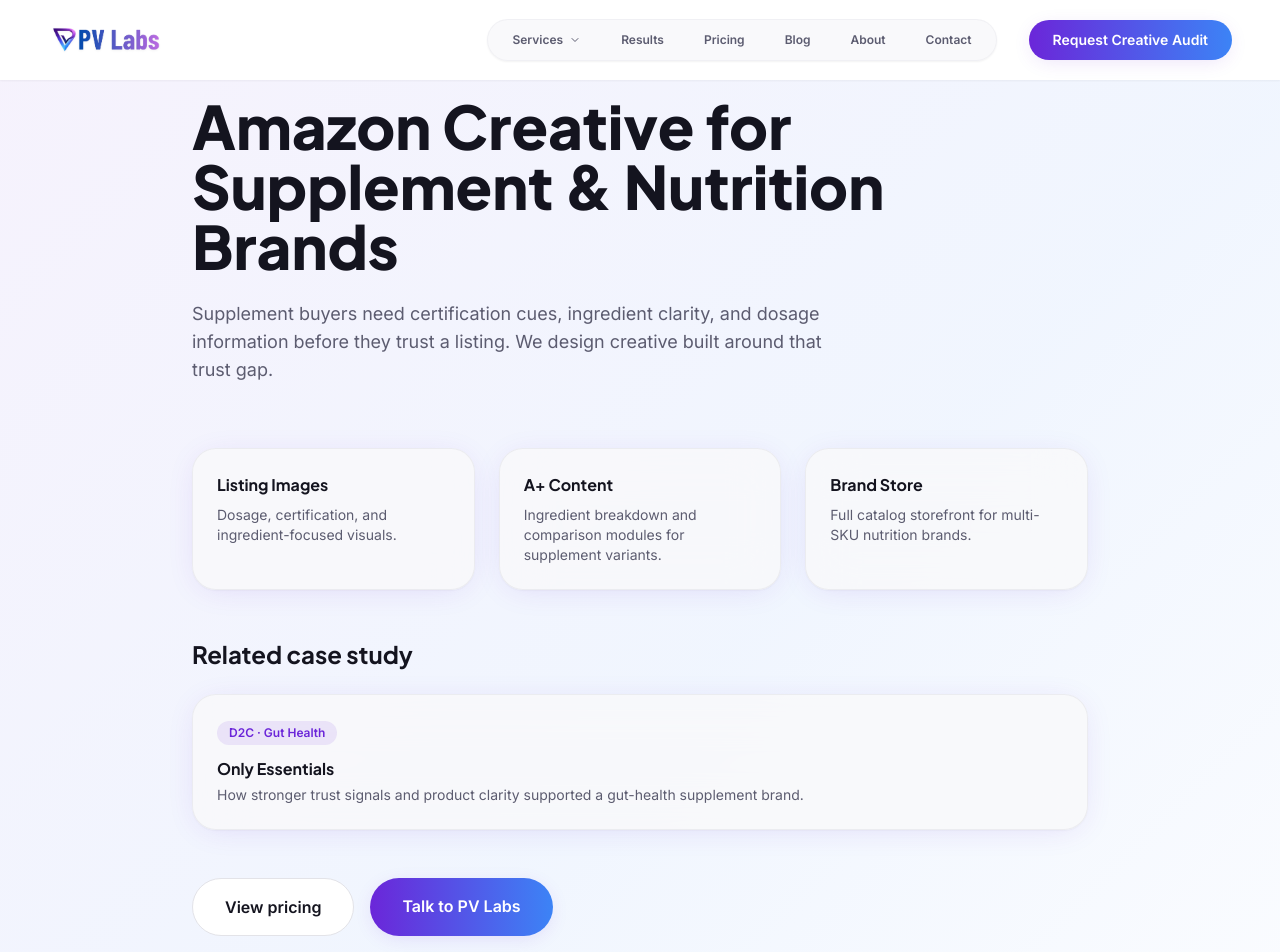
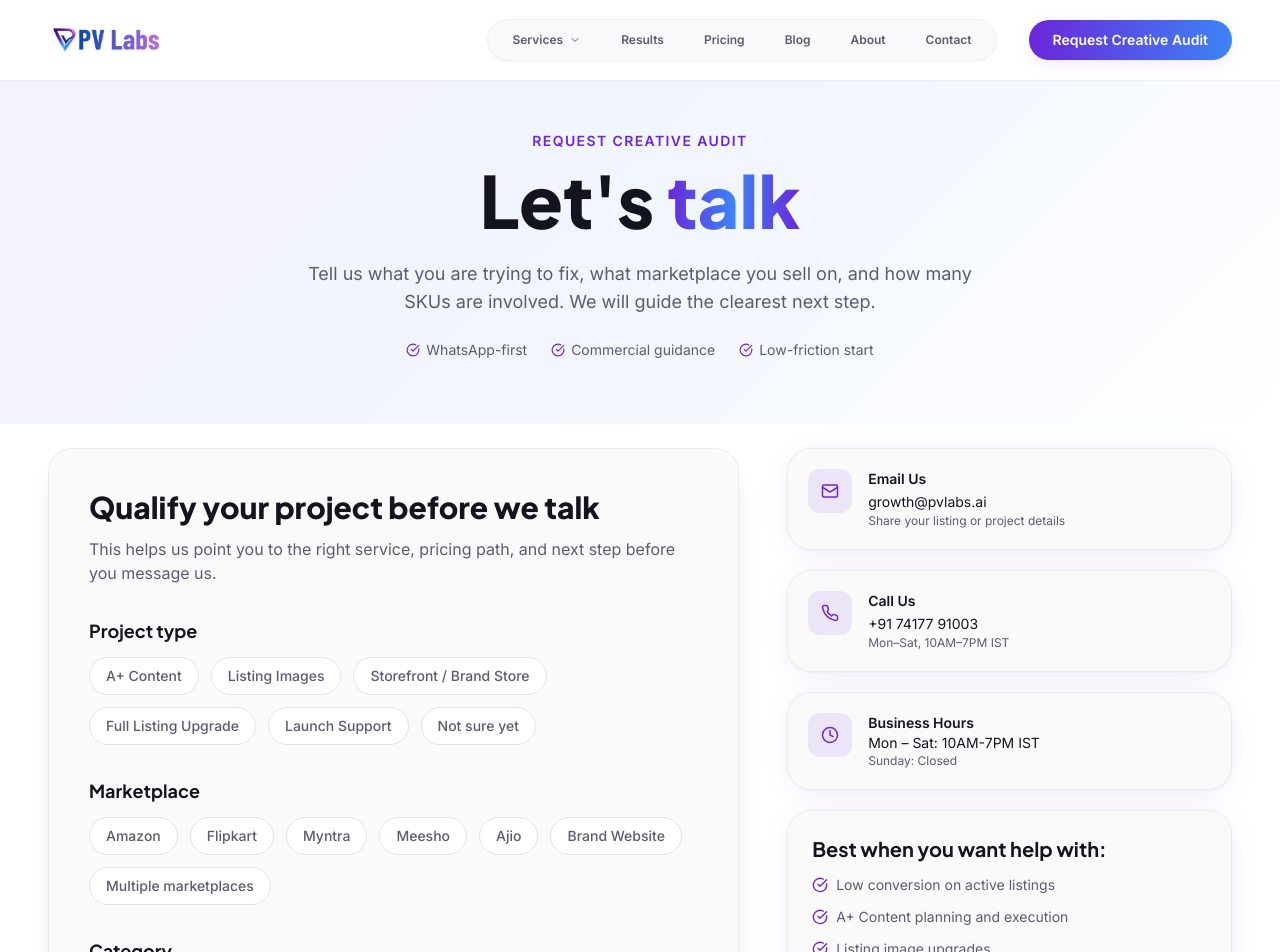
Before and after one commit to tankarsharma/pv-labs-next, a Next.js app: page /industries/supplements-amazon-creative in a window 1280 px wide. Shown: the top 952 px of the page. Built offline with nearby package versions, Linux system fonts and the light colour scheme.

Commit message:
Refactor page to display contact information

```diff
--- a/app/industries/supplements-amazon-creative/page.tsx
+++ b/app/industries/supplements-amazon-creative/page.tsx
@@ -1,85 +1,29 @@
 import type { Metadata } from "next";
-import Link from "next/link";
-import Navbar from "@/components/layout/Navbar";
-import Footer from "@/components/layout/Footer";
+import Contact from "@/pages-old/Contact";
 import JsonLd from "@/components/seo/JsonLd";
-import { breadcrumbSchema } from "@/lib/seo/schema";
-
-const URL = "https://pvlabs.ai/industries/supplements-amazon-creative";
+import { contactPageSchema, breadcrumbSchema } from "@/lib/seo/schema";
 
 export const metadata: Metadata = {
-  title: "Amazon Creative for Supplement & Nutrition Brands",
+  title: "Contact",
   description:
-    "Listing images, A+ Content, and Brand Store design for Indian supplement and nutrition brands selling on Amazon and Flipkart.",
-  alternates: { canonical: URL },
-  openGraph: { url: URL },
+    "Get in touch with PV Labs for e-commerce design enquiries, custom projects, or partnership opportunities.",
+  alternates: { canonical: "https://pvlabs.ai/contact" },
+  openGraph: { url: "https://pvlabs.ai/contact" },
 };
 
 export default function Page() {
+  const contactJsonLd = contactPageSchema({ url: "https://pvlabs.ai/contact" });
   const breadcrumbJsonLd = breadcrumbSchema([
     { name: "Home", item: "https://pvlabs.ai" },
-    { name: "Supplements & Nutrition", item: URL },
+    { name: "Contact", item: "https://pvlabs.ai/contact" },
   ]);
 
   return (
-    <div className="min-h-screen gradient-bg-soft">
-      <Navbar />
-      <JsonLd id="ld-json-breadcrumb" data={breadcrumbJsonLd} />
-
-      <section className="pt-24 pb-16 px-6 md:px-12">
-        <div className="max-w-4xl mx-auto">
-          <h1 className="font-heading text-4xl md:text-6xl font-extrabold text-foreground mb-6">
-            Amazon Creative for Supplement & Nutrition Brands
-          </h1>
-          <p className="text-muted-foreground text-lg max-w-2xl">
-            Supplement buyers need certification cues, ingredient clarity, and dosage information
-            before they trust a listing. We design creative built around that trust gap.
-          </p>
-        </div>
-      </section>
-
-      <section className="px-6 md:px-12 pb-16">
-        <div className="max-w-4xl mx-auto grid md:grid-cols-3 gap-6 mb-12">
-          <Link href="/services/listing-images" className="glass-card p-6 block">
-            <h3 className="font-bold text-foreground mb-2">Listing Images</h3>
-            <p className="text-muted-foreground text-sm">Dosage, certification, and ingredient-focused visuals.</p>
-          </Link>
-          <Link href="/services/a-plus-content" className="glass-card p-6 block">
-            <h3 className="font-bold text-foreground mb-2">A+ Content</h3>
-            <p className="text-muted-foreground text-sm">Ingredient breakdown and comparison modules for supplement variants.</p>
-          </Link>
-          <Link href="/services/brand-store" className="glass-card p-6 block">
-            <h3 className="font-bold text-foreground mb-2">Brand Store</h3>
-            <p className="text-muted-foreground text-sm">Full catalog storefront for multi-SKU nutrition brands.</p>
-          </Link>
-        </div>
-
-        <h2 className="font-heading text-2xl font-bold text-foreground mb-6 max-w-4xl mx-auto">
-          Related case study
-        </h2>
-        <div className="max-w-4xl mx-auto">
-          <Link href="/case-studies/only-essentials-d2c" className="glass-card p-6 block">
-            <span className="text-xs font-bold text-primary bg-primary/10 px-3 py-1 rounded-full inline-block mb-3">
-              D2C · Gut Health
-            </span>
-            <h3 className="font-bold text-foreground mb-1">Only Essentials</h3>
-            <p className="text-muted-foreground text-sm">
-              How stronger trust signals and product clarity supported a gut-health supplement brand.
-            </p>
-          </Link>
-        </div>
-
-        <div className="max-w-4xl mx-auto mt-12 flex flex-col sm:flex-row gap-4">
-          <Link href="/pricing" className="bg-background text-foreground px-8 py-4 rounded-full font-bold border border-border text-center">
-            View pricing
-          </Link>
-          <Link href="/contact" className="gradient-btn px-8 py-4 font-bold text-center">
-            Talk to PV Labs
-          </Link>
-        </div>
-      </section>
-
-      <Footer />
-    </div>
+    <>
+      <JsonLd id="ld-json-contact" data={contactJsonLd} />
+      <JsonLd id="ld-json-contact-breadcrumb" data={breadcrumbJsonLd} />
+      <h1 className="sr-only">Contact</h1>
+      <Contact />
+    </>
   );
 }
```
